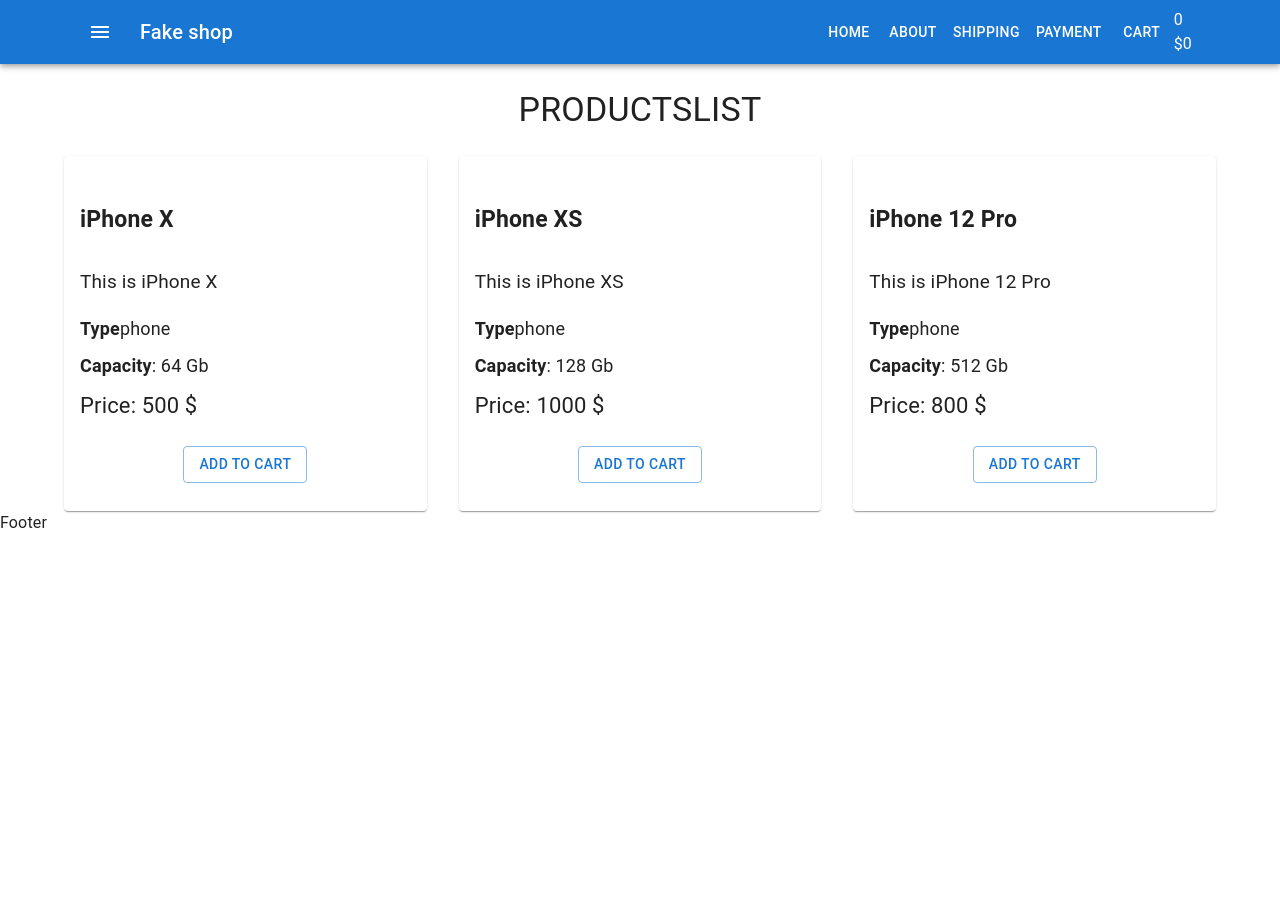
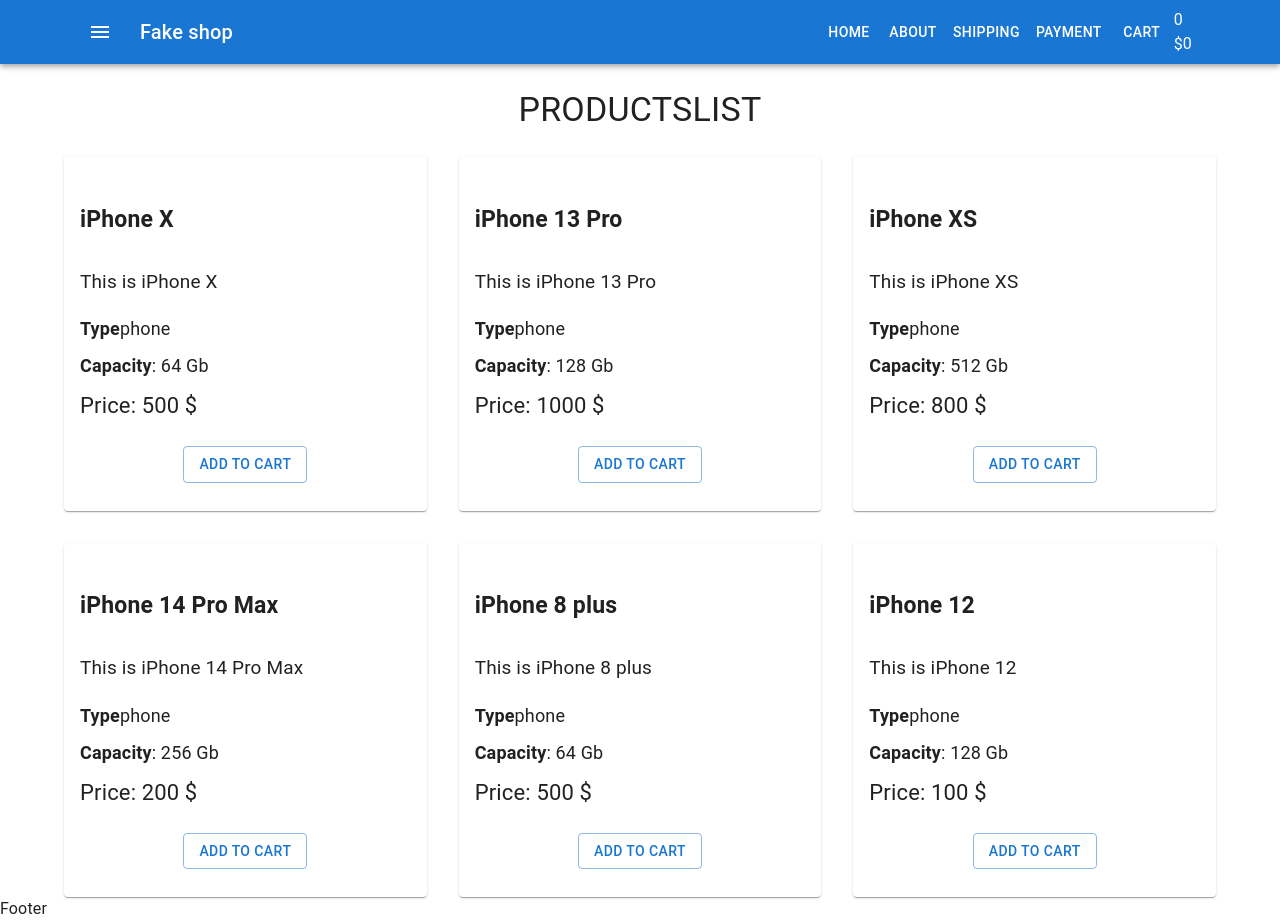
Before and after one commit to OlexanderChekmarev/fake-shop, a React (Create React App) app: page / in a window 1280 px wide. Before the commit the page ends 800 px from the top, so only its background shows below. Built offline with nearby package versions, Linux system fonts and the light colour scheme.

Commit message:
add map in ProductList

```diff
--- a/src/components/Products/ProductsList.tsx
+++ b/src/components/Products/ProductsList.tsx
@@ -1,6 +1,7 @@
 import { Grid, Typography } from '@mui/material'
 import React from 'react'
 import ProductListItem from './ProductListItem'
+import productsArray from './productsArray'
 
 type Props = {}
 
@@ -24,33 +25,17 @@
                 alignItems="center"
                 spacing={4}
             >
-                <Grid item xs={12} sm={6} md={4}>
-                    <ProductListItem
-                        name="iPhone X"
-                        description="This is iPhone X"
-                        type="phone"
-                        capacity={64}
-                        price={500}
-                    />
-                </Grid>
-                <Grid item xs={12} sm={6} md={4}>
-                    <ProductListItem
-                        name="iPhone XS"
-                        description="This is iPhone XS"
-                        type="phone"
-                        capacity={128}
-                        price={1000}
-                    />
-                </Grid>
-                <Grid item xs={12} sm={6} md={4}>
-                    <ProductListItem
-                        name="iPhone 12 Pro"
-                        description="This is iPhone 12 Pro"
-                        type="phone"
-                        capacity={512}
-                        price={800}
-                    />
-                </Grid>
+                {productsArray.map((product) => (
+                    <Grid item xs={12} sm={6} md={4}>
+                        <ProductListItem
+                            name={product.name}
+                            description={product.description}
+                            type={product.type}
+                            capacity={product.capacity}
+                            price={product.price}
+                        />
+                    </Grid>
+                ))}
             </Grid>
         </>
     )
--- /dev/null
+++ b/src/components/Products/productsArray.ts
@@ -0,0 +1,55 @@
+type Product = {
+    name: string
+    description: string
+    type: string
+    capacity: number
+    price: number
+}
+
+const productsArray:Product[] = [
+    {
+     name:"iPhone X",
+     description:"This is iPhone X",
+     type:"phone",
+     capacity:64,
+     price:500,
+    },
+    {
+     name:"iPhone 13 Pro",
+     description:"This is iPhone 13 Pro",
+     type:"phone",
+     capacity:128,
+     price:1000,
+    },
+    {
+     name:"iPhone XS",
+     description:"This is iPhone XS",
+     type:"phone",
+     capacity:512,
+     price:800,
+    },
+    {
+     name:"iPhone 14 Pro Max",
+     description:"This is iPhone 14 Pro Max",
+     type:"phone",
+     capacity:256,
+     price:200,
+    },
+    {
+     name:"iPhone 8 plus",
+     description:"This is iPhone 8 plus",
+     type:"phone",
+     capacity:64,
+     price:500,
+    },
+    {
+     name:"iPhone 12",
+     description:"This is iPhone 12",
+     type:"phone",
+     capacity:128,
+     price:100,
+    }
+]
+
+
+export default productsArray
```
